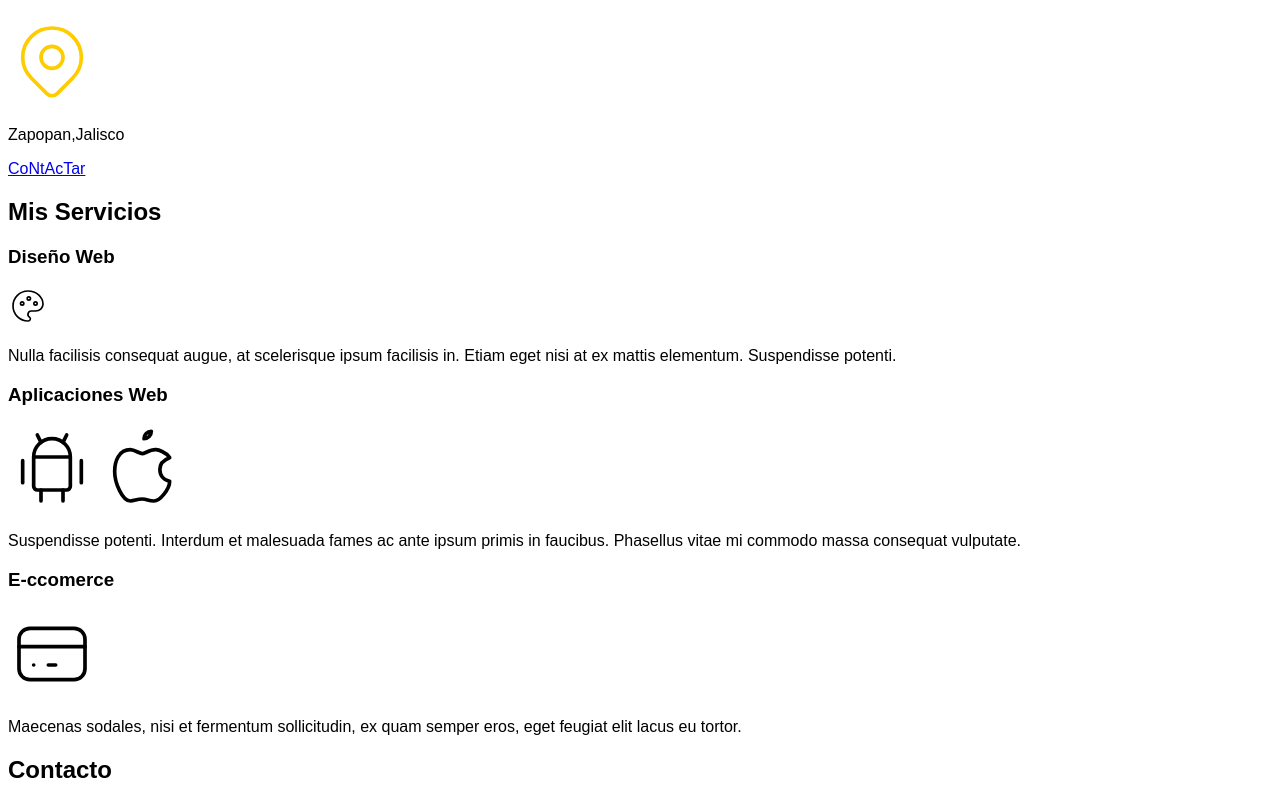
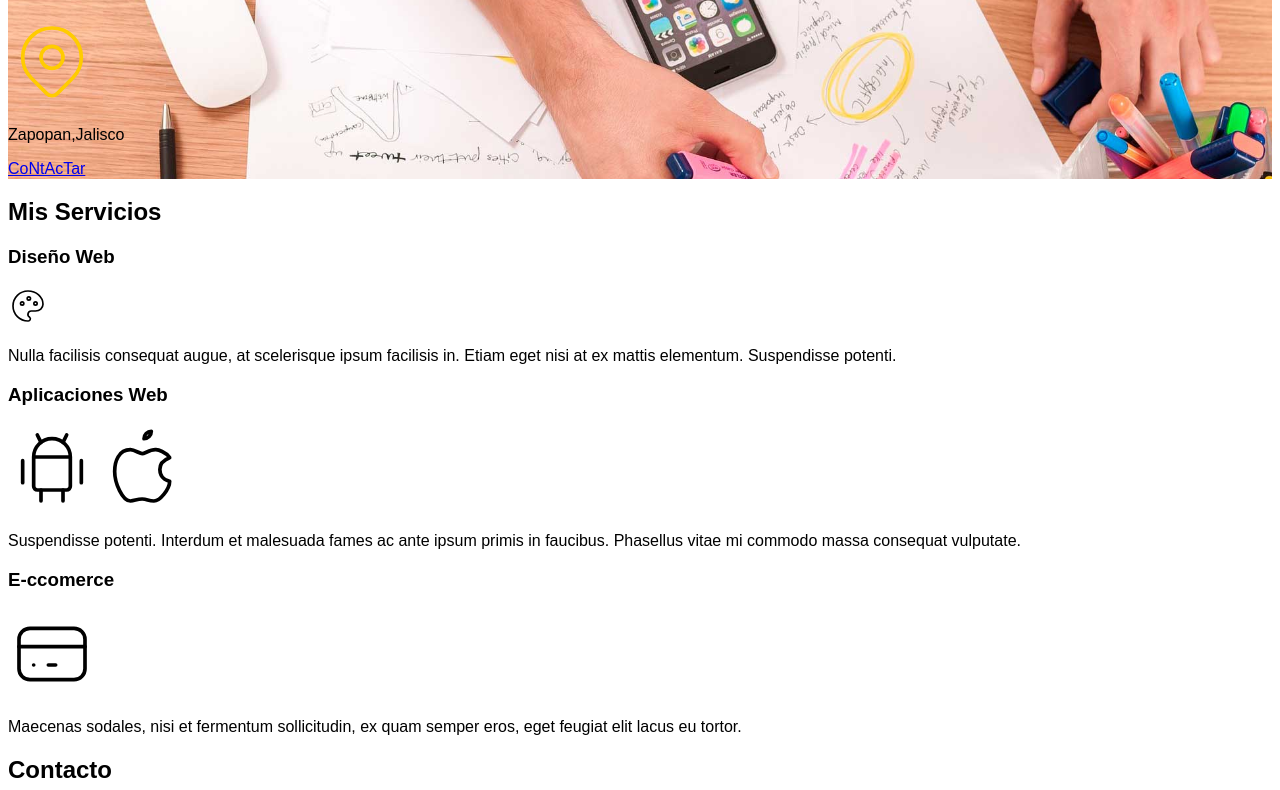
Before and after one commit to cosette212/freelancer_inicio-coss-html1uedemy, a plain HTML site: page freelancer_inicio/index.html in a window 1280 px wide. Shown: the part 227-1017 px from the top of the page. Drawn offline with Linux system fonts and the light colour scheme.

Commit message:
box sizing

```diff
--- a/freelancer_inicio/css/style.css
+++ b/freelancer_inicio/css/style.css
@@ -8,7 +8,12 @@
 
 html{
     font-size: 62.5%;
+     box-sizing: border-box;
 }
+*, *:before, *:after {
+  box-sizing: inherit;
+}
+
 body{
     font-size: 16px; /* 1rem= 10px*/
     font-family: "krub", sans-serif;
@@ -37,6 +42,13 @@ body{
     justify-content: space-between;
 }
 
+@media (min-width: 768px) {
+    .navegacion-principal{
+        flex-direction: row;
+        justify-content: space-between;
+    }
+}
+
 .navegacion-principal a {
     color: var(--blanco);
     text-decoration: none;
@@ -50,5 +62,8 @@ body{
     color: var(--oscuro);
 }
 
-@media (min-width: 480px) {
+.hero {
+    background-image: url(../imagenes/hero.jpg);
+    background-repeat: no-repeat;
+    background-size: cover;
 }
--- a/freelancer_inicio/index.html
+++ b/freelancer_inicio/index.html
@@ -23,7 +23,8 @@
      </nav>
     </div>
 
-    <section>
+    <section class="hero">
+      <div class="contenido"></div>
     <h2 class="titulo">Diseño y Desarrollo Web <span>Freelancer</span></h2>
 
 <svg
```
